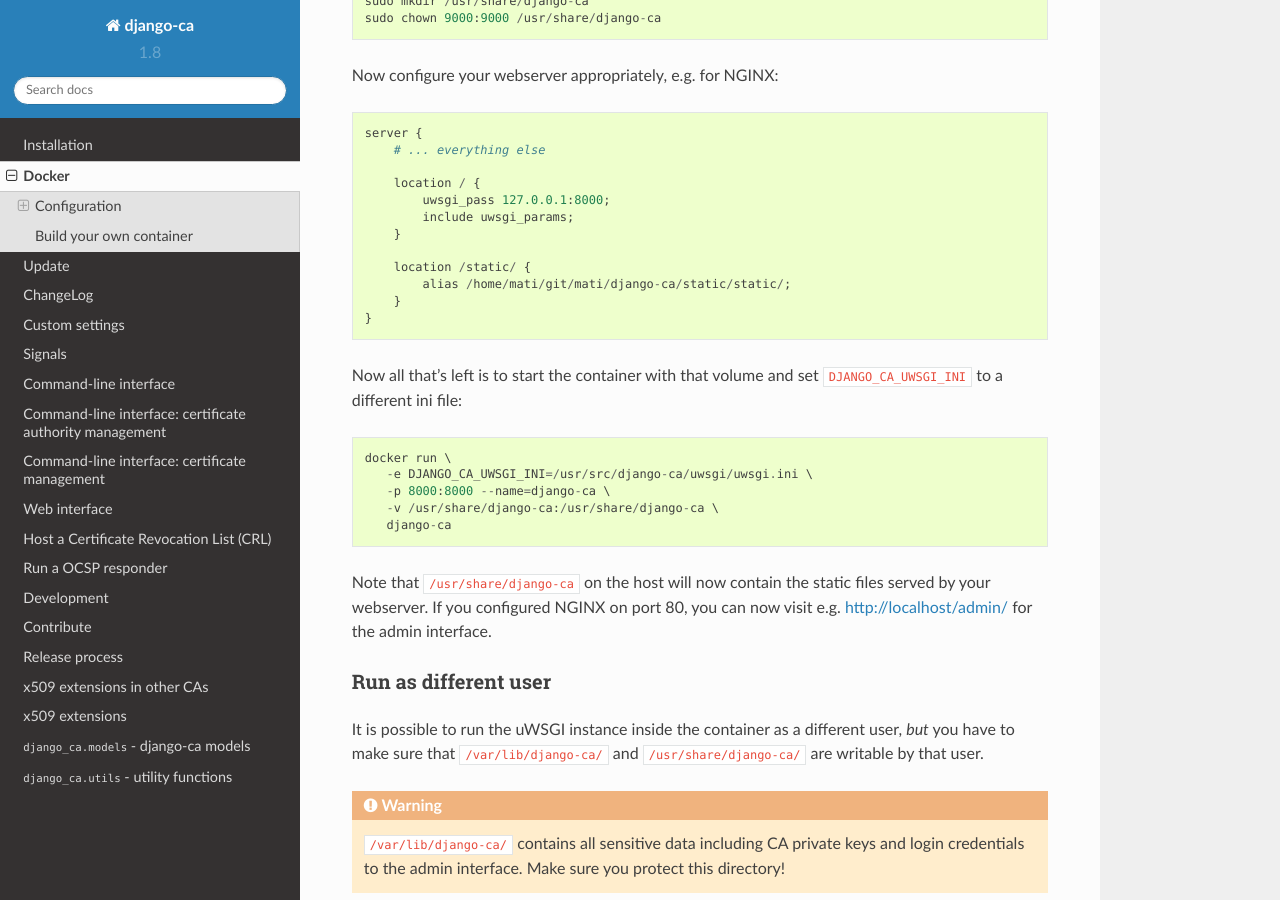
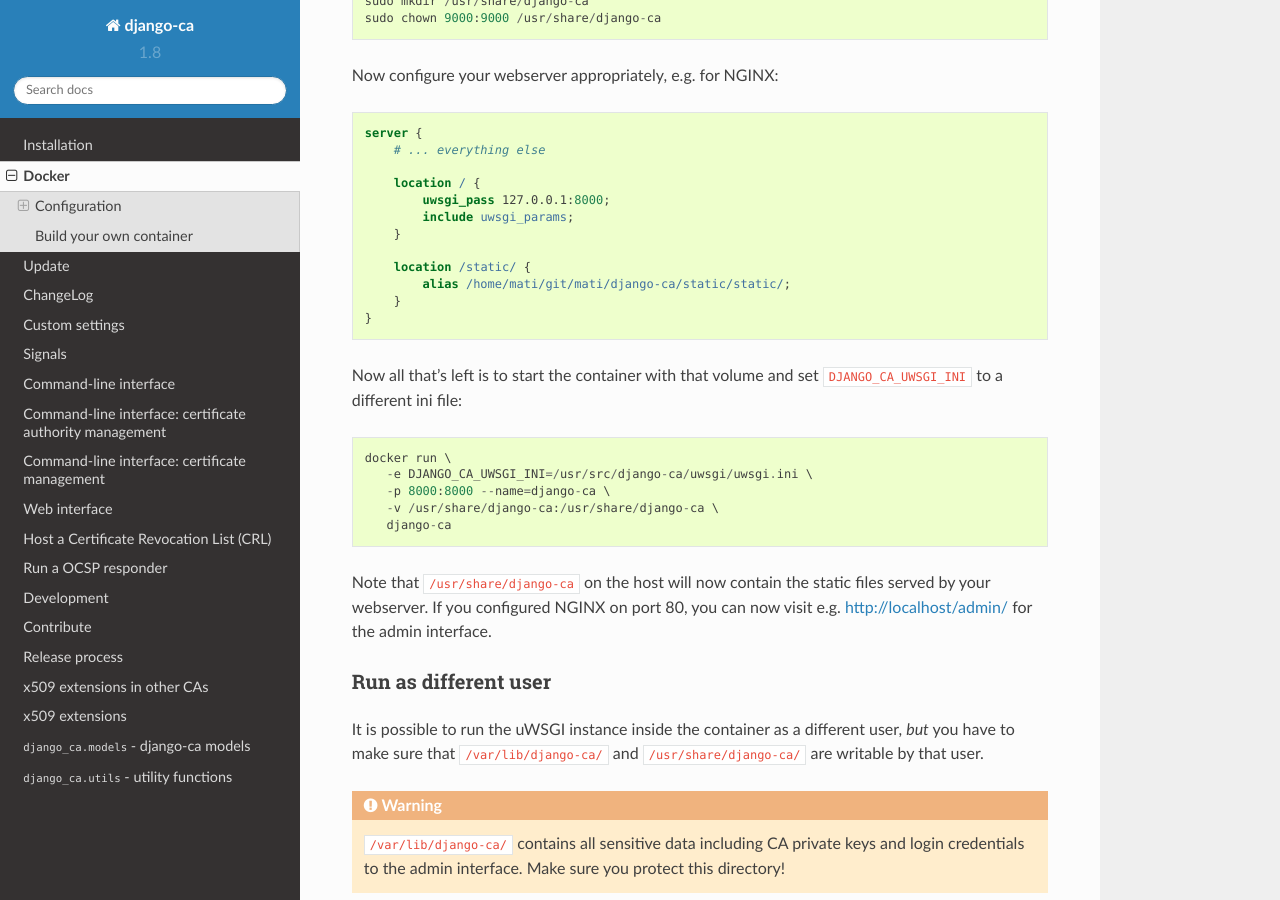
Before and after one commit to mathiasertl/django-ca, a Sphinx documentation site: the page built from docs/source/docker.rst, in a window 1280 px wide and 900 px high, scrolled down 1818 px. Built offline with Sphinx 7.4.7 and the Read the Docs theme 2.0.0, drawn with Linux system fonts in a browser that asks for light colours.

Commit message:
fix syntax highlighting

```diff
--- a/docs/source/docker.rst
+++ b/docs/source/docker.rst
@@ -74,7 +74,9 @@ webserver.  Note that the process in the container runs with uid/gid of 9000 by
    sudo mkdir /usr/share/django-ca
    sudo chown 9000:9000 /usr/share/django-ca
 
-Now configure your webserver appropriately, e.g. for NGINX::
+Now configure your webserver appropriately, e.g. for NGINX:
+
+.. code-block:: nginx
 
    server {
        # ... everything else
```
